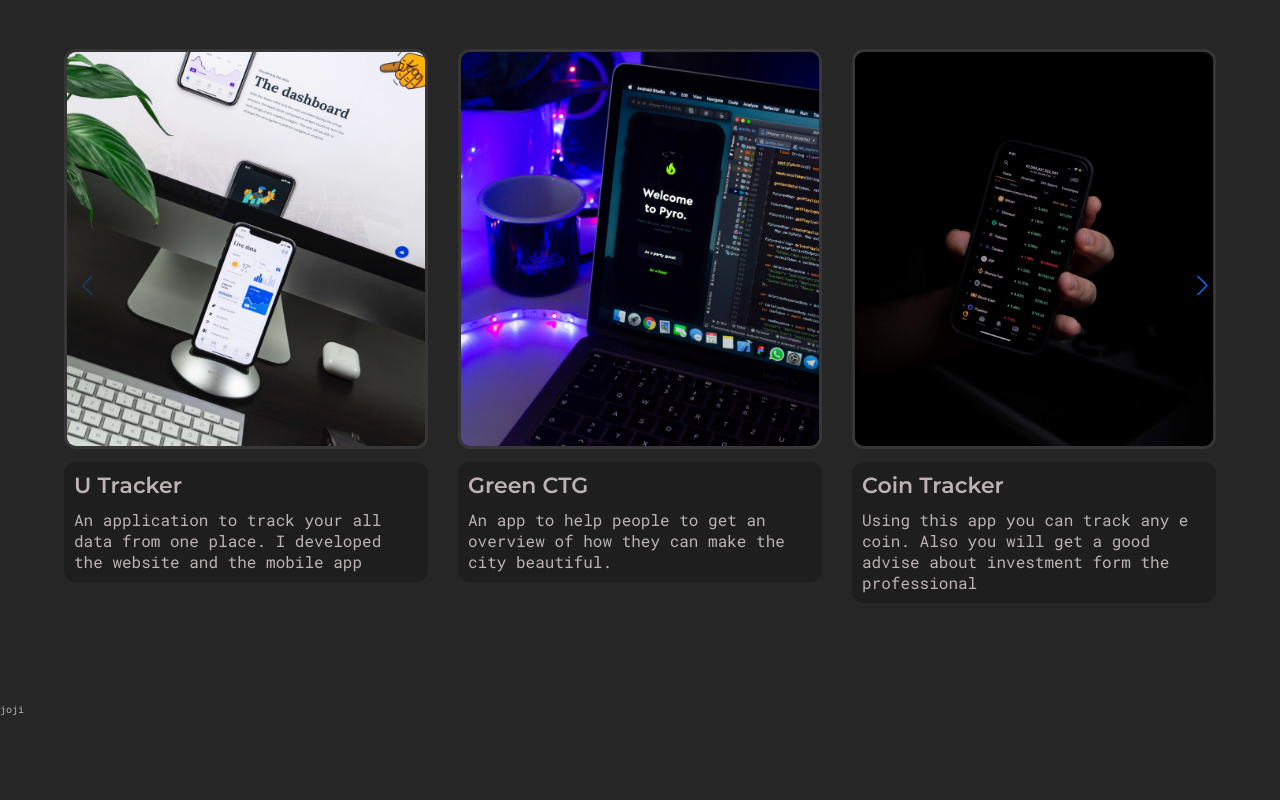
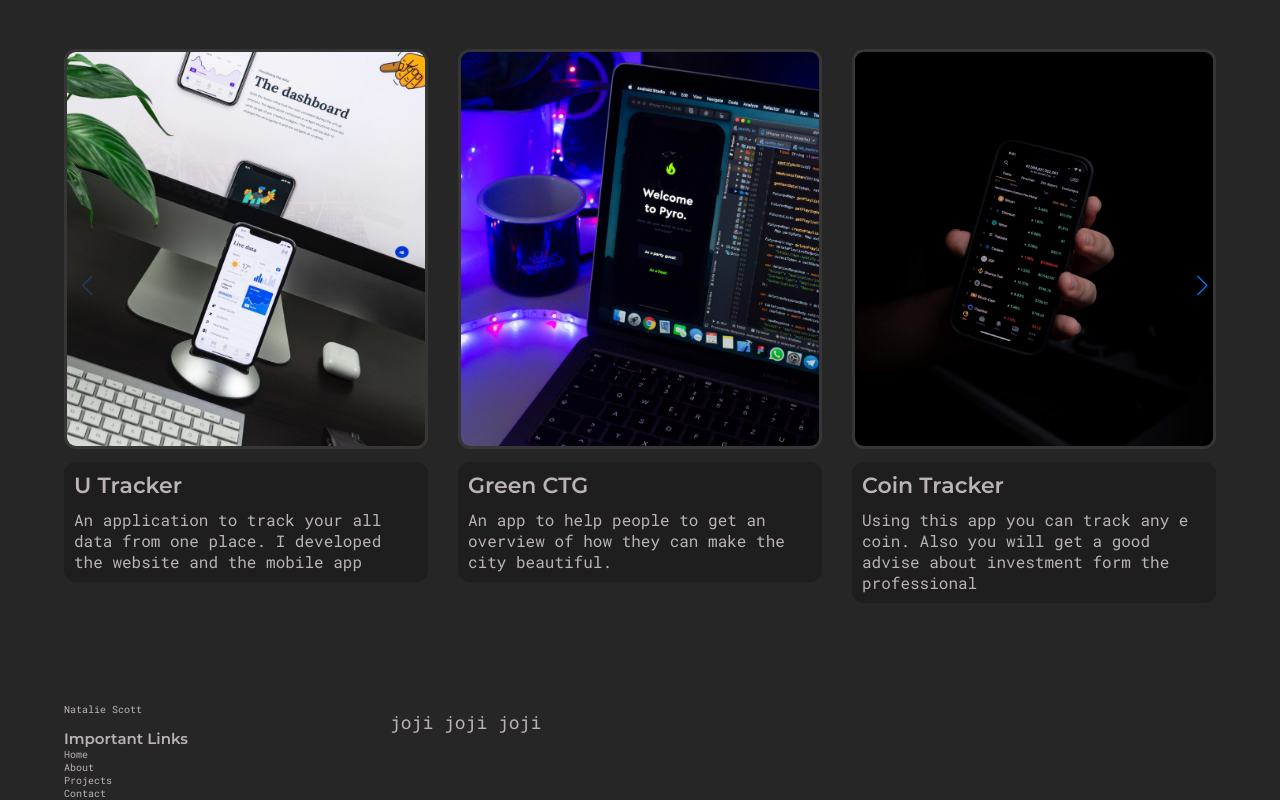
Before and after one commit to nascott94/actual-portfolio, a React (Create React App) app: page / in a window 1280 px wide. Shown: the part 2259-3059 px from the top of the page. Before the commit the page ends 2975 px from the top, so only its background shows below. Built offline with nearby package versions, Linux system fonts and the light colour scheme; a web font is replaced by a local one.

Commit message:
footer component created

```diff
--- a/src/components/Footer.js
+++ b/src/components/Footer.js
@@ -1,7 +1,46 @@
 import React from 'react';
 import styled from 'styled-components';
 import PText from './PText';
+import FooterCol from './FooterCol';
+
+const FooterStyle = styled.div``;
 
 export default function Footer() {
-  return <div>joji</div>;
+  return (
+    <FooterStyle>
+      <div className="container">
+        <div className="footer__col1">
+          <div className="footer__col1__title">Natalie Scott</div>
+          <PText>joji joji joji</PText>
+        </div>
+        <div className="footer__col2">
+          <FooterCol
+            heading="Important Links"
+            links={[
+              {
+                title: 'Home',
+                path: '/',
+                type: 'Link',
+              },
+              {
+                type: 'Link',
+                title: 'About',
+                path: '/about',
+              },
+              {
+                type: 'Link',
+                title: 'Projects',
+                path: '/projects',
+              },
+              {
+                type: 'Link',
+                title: 'Contact',
+                path: '/contact',
+              },
+            ]}
+          />
+        </div>
+      </div>
+    </FooterStyle>
+  );
 }
--- /dev/null
+++ b/src/components/FooterCol.js
@@ -0,0 +1,32 @@
+import React from 'react';
+import { Link } from 'react-router-dom';
+import styled from 'styled-components';
+
+const ColStyle = styled.div``;
+
+export default function FooterCol({
+  heading = 'Col Heading',
+  links = [
+    { type: 'Link', title: 'Home', path: '/Home' },
+    { type: 'Link', title: 'About', path: '/about' },
+  ],
+}) {
+  return (
+    <ColStyle>
+      <h2 className="heading">{heading}</h2>
+      <ul>
+        {links.map((item, index) => (
+          <li key={index}>
+            {item.type === 'Link' ? (
+              <Link to={item.path}>{item.title}</Link>
+            ) : (
+              <a href={item.path} target="_blank" rel="noreferrer">
+                {item.title}
+              </a>
+            )}
+          </li>
+        ))}
+      </ul>
+    </ColStyle>
+  );
+}
```
